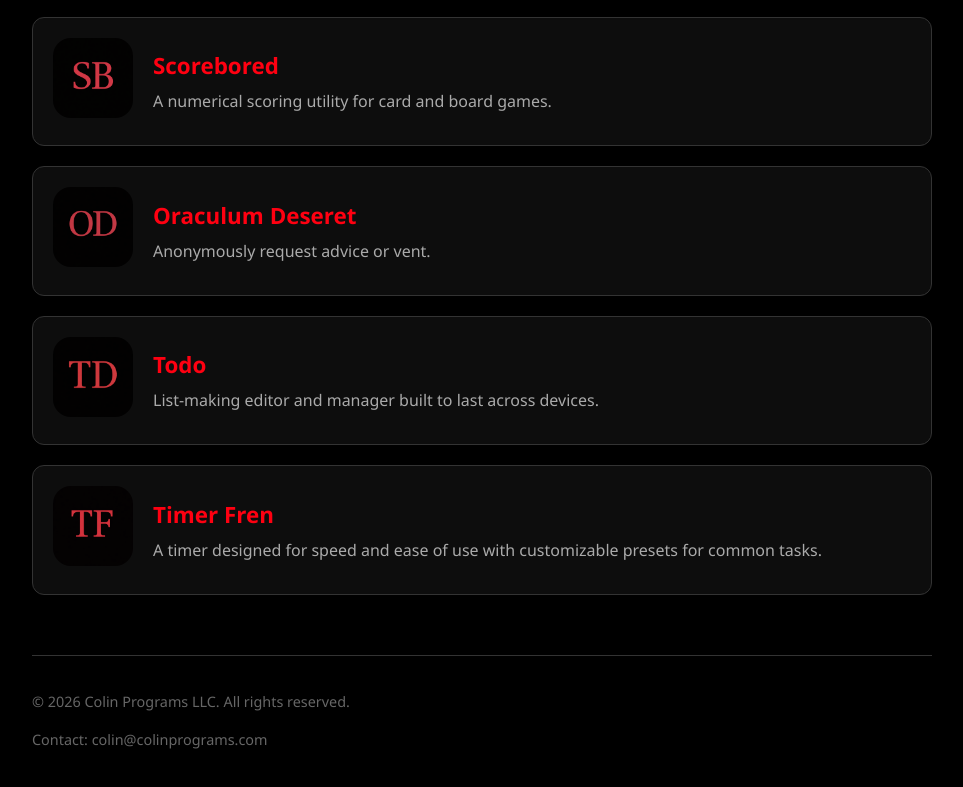
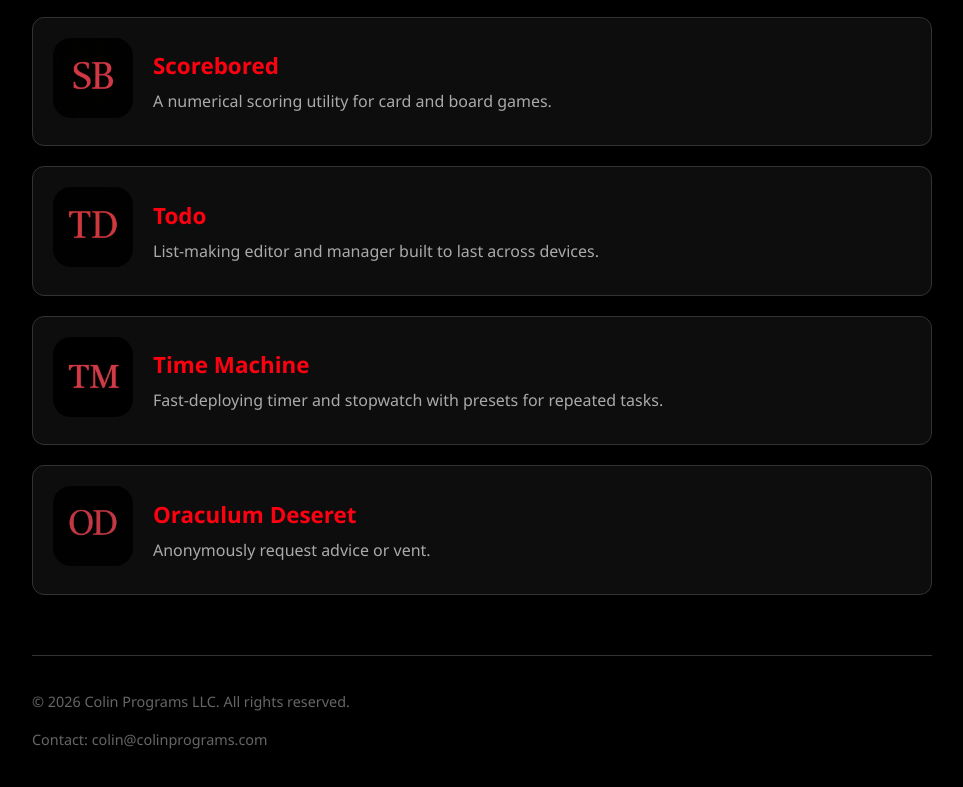
Before and after one commit to brainzilla1/colinprograms.com, a plain HTML site: page index.html in a window 1280 px wide. Shown: the part 695-1482 px from the top of the page, without its empty margins (158-1121 px from the left). Drawn offline with Linux system fonts and the light colour scheme.

Commit message:
Update index.html

```diff
--- a/index.html
+++ b/index.html
@@ -156,7 +156,33 @@
             </div>
         </div>
 
-        <!-- 4. Oraculum Deseret -->
+        <!-- 4. Todo -->
+        <div class="app-card">
+            <a href="https://play.google.com/store/apps/details?id=com.colinprograms.todo" target="_blank">
+                <img src="td-icon.png" alt="Todo Icon" class="app-icon">
+            </a>
+            <div class="app-details">
+                <a href="https://play.google.com/store/apps/details?id=com.colinprograms.todo" target="_blank" class="app-link">
+                    <span class="app-name">Todo</span>
+                </a>
+                <p class="app-description">List-making editor and manager built to last across devices.</p>
+            </div>
+        </div>
+
+        <!-- 5. Time Machine -->
+        <div class="app-card">
+            <a href="https://play.google.com/store/apps/details?id=com.colinprograms.timerthing" target="_blank">
+                <img src="icon-tm.jpg" alt="Time Machine Icon" class="app-icon">
+            </a>
+            <div class="app-details">
+                <a href="https://play.google.com/store/apps/details?id=com.colinprograms.timerthing" target="_blank" class="app-link">
+                    <span class="app-name">Time Machine</span>
+                </a>
+                <p class="app-description">Fast-deploying timer and stopwatch with presets for repeated tasks.</p>
+            </div>
+        </div>
+
+        <!-- 6. Oraculum Deseret -->
         <div class="app-card">
             <a href="https://play.google.com/store/apps/details?id=com.oraculum.advicefren" target="_blank">
                 <img src="OD-512x512.png" alt="Oraculum Deseret Icon" class="app-icon">
@@ -169,32 +195,6 @@
             </div>
         </div>
 
-        <!-- 5. Todo -->
-        <div class="app-card">
-            <a href="https://play.google.com/store/apps/details?id=com.colinprograms.todo" target="_blank">
-                <img src="td-icon.png" alt="Todo Icon" class="app-icon">
-            </a>
-            <div class="app-details">
-                <a href="https://play.google.com/store/apps/details?id=com.colinprograms.todo" target="_blank" class="app-link">
-                    <span class="app-name">Todo</span>
-                </a>
-                <p class="app-description">List-making editor and manager built to last across devices.</p>
-            </div>
-        </div>
-
-        <!-- 6. Timer Fren -->
-        <div class="app-card">
-            <a href="https://play.google.com/store/apps/details?id=com.colinprograms.timerthing" target="_blank">
-                <img src="timerfren512icon.png" alt="Timer Fren Icon" class="app-icon">
-            </a>
-            <div class="app-details">
-                <a href="https://play.google.com/store/apps/details?id=com.colinprograms.timerthing" target="_blank" class="app-link">
-                    <span class="app-name">Timer Fren</span>
-                </a>
-                <p class="app-description">A timer designed for speed and ease of use with customizable presets for common tasks.</p>
-            </div>
-        </div>
-
     </section>
 
     <div class="footer">
```
